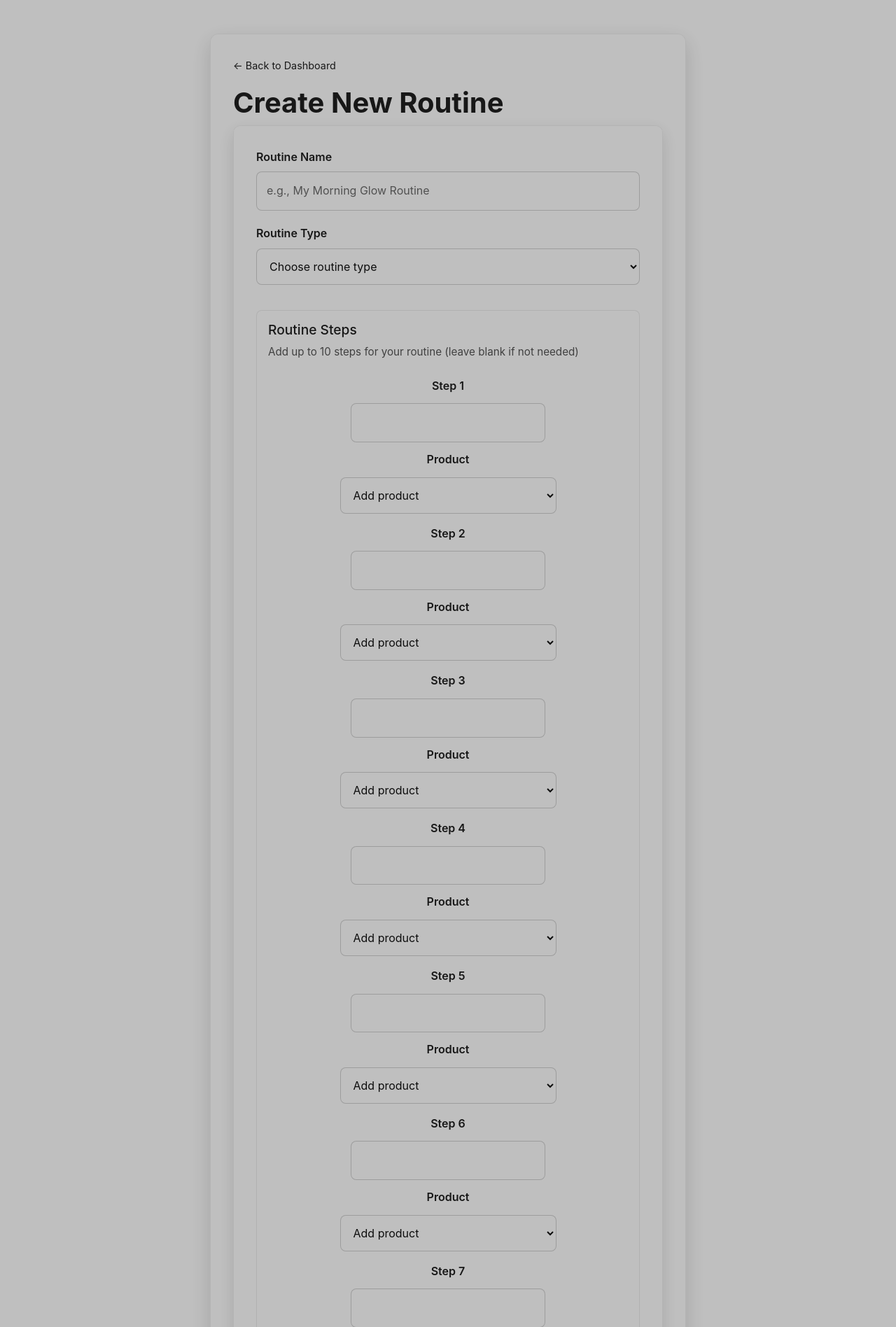
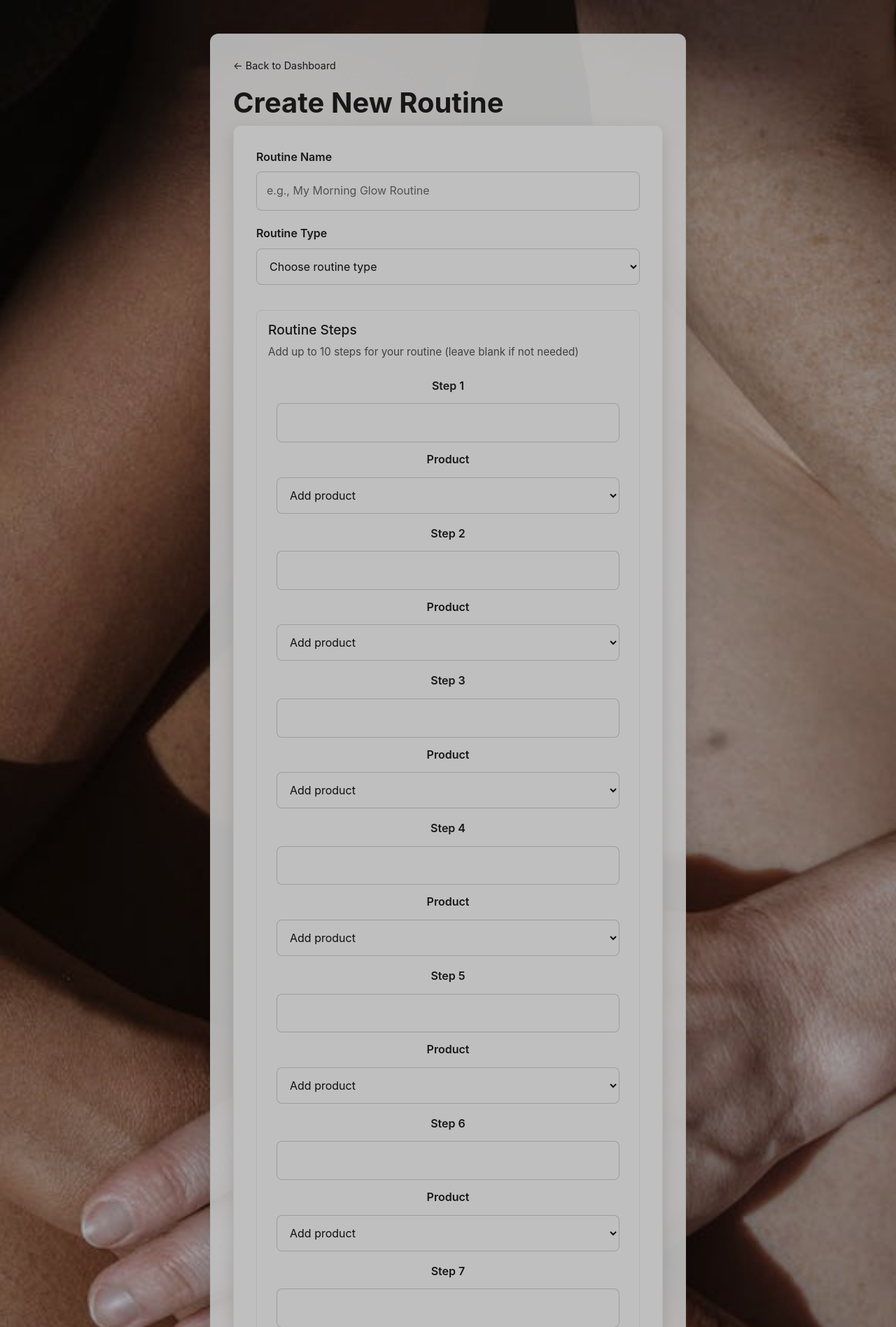
Before and after one commit to iismail06/Skincare_tracker_SKYN, a Django app: page /routines/add/ in a window 1280 px wide. Shown: the part 44-1940 px from the top of the page at 70% size. Run offline with Django 5.2, Linux system fonts and the light colour scheme; the visitor is signed in with stand-in values (Sample User, id 1); data that the repository does not hold is empty; some libraries are stand-ins or nearby versions.

Commit message:
feat: document known limitation of 10-step Routine Builder and update styles for Add Routine page

```diff
--- a/static/css/style.css
+++ b/static/css/style.css
@@ -2,15 +2,8 @@
 
 /* ==========================================================================
    1. CSS VARIABLES & ROOT
-/* ==========================================================================
-   11. ROUTINE STEPS & CHECKLIST ITEMS
    ========================================================================== */
-.step-item {
-    --secondary-color-darker-rgb: 8, 6, 4;        /* RGB helper for translucent brand tints */
-    --accent-color: #969a8b;                   /* primary accent hue (buttons, highlights, outlines) */
-    --accent-color-rgb: 150, 154, 139;           /* RGB helper for accent overlays/shadows */
-    --accent-color-lighter: #a0a68f;           /* lighter accent (hover/focus backgrounds) */
-
+:root {
     /* Accent tokens (used across buttons, links, and badges) */
     --accent-color-text: var(--secondary-color-darker);         /* text color on accent backgrounds (readable contrast) */
     --accent-color-bg: var(--accent-color);                     /* accent background for buttons/badges */
@@ -722,6 +715,12 @@ h2 {
 /* ==========================================================================
     11. ADD ROUTINE FORM STYLES (includes step items)
     ========================================================================== */
+    .step-item {
+    --secondary-color-darker-rgb: 8, 6, 4;        /* RGB helper for translucent brand tints */
+    --accent-color: #ffffff;                      /* primary accent hue changed to white */
+    --accent-color-rgb: 255, 255, 255;            /* RGB helper for accent overlays/shadows (white) */
+    --accent-color-lighter: #ffffff;              /* lighter accent also white */
+    }
 
 /* Scope base container to the Add Routine page to avoid conflicts with Product forms */
 .add-routine-page.form-container,
@@ -848,6 +847,12 @@ h2 {
     cursor: pointer;
     accent-color: var(--accent-color);
     flex-shrink: 0;
+}
+
+/* Make Step inputs and Product selects the same width/height */
+.add-routine-page .step-item :is(input[type="text"], select) {
+    width: 100%;
+    min-height: 48px;
 }
 
 
```
Also changed, not shown: README.md.
